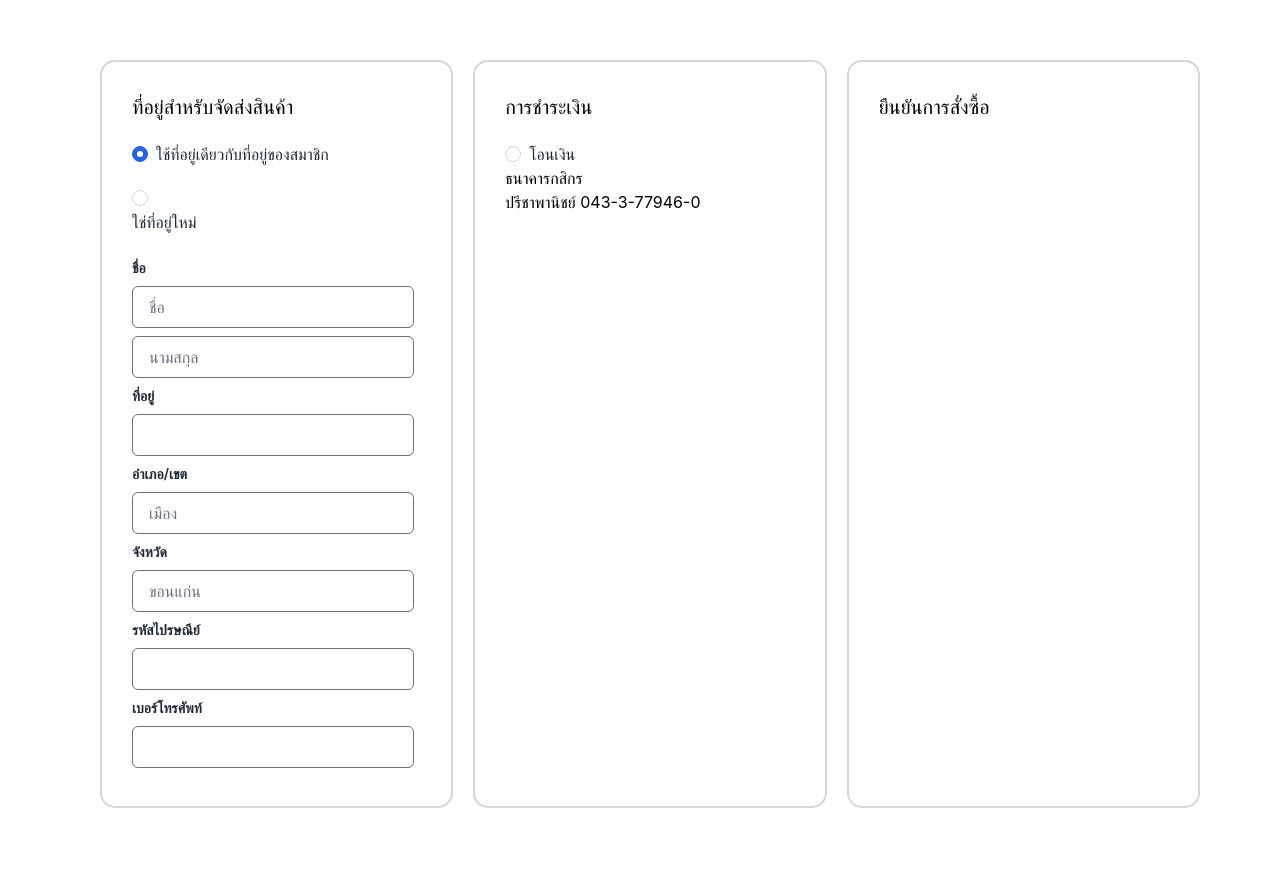
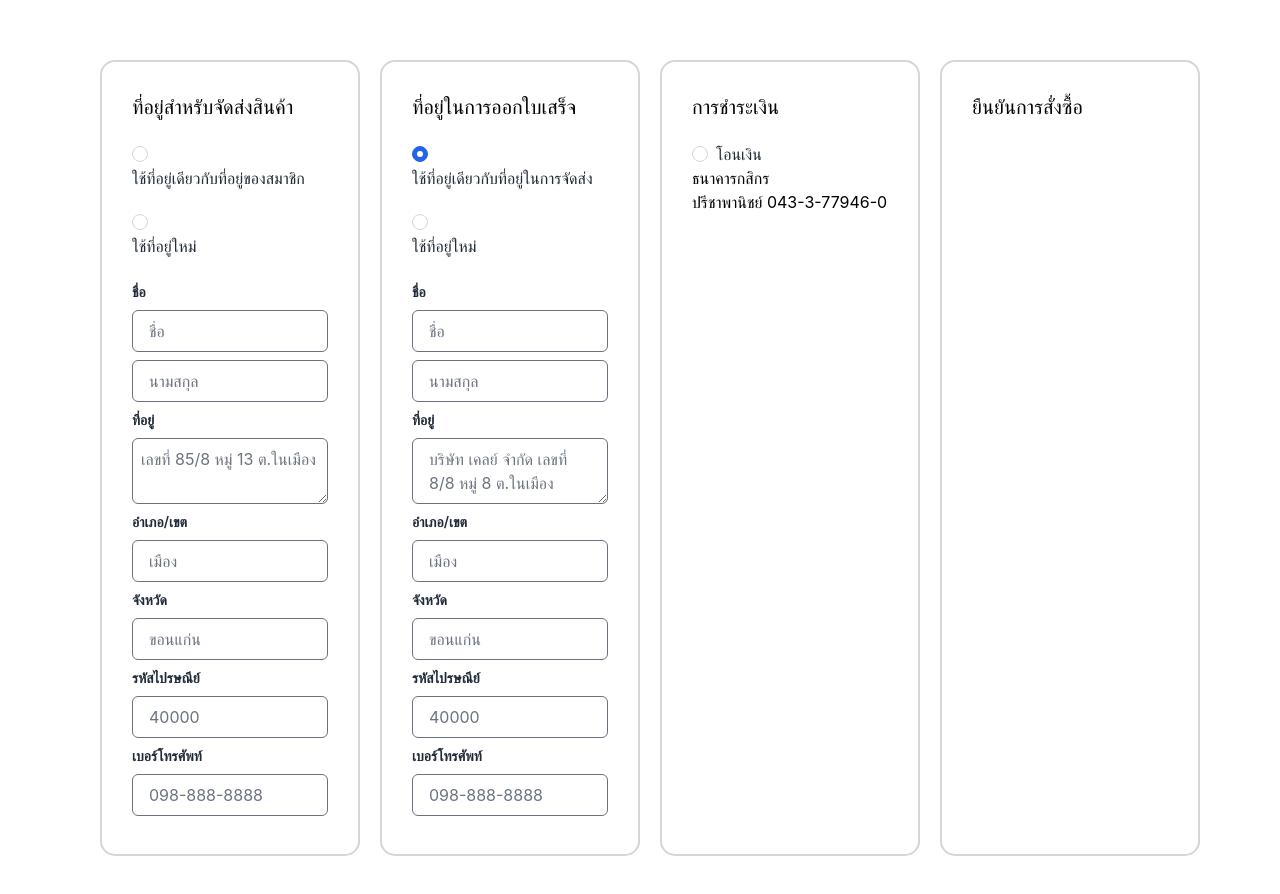
Before and after one commit to Zaiza2000/Project, a React (Create React App) app in the folder client/: page /checkout in a window 1280 px wide. Shown: the part 220-1114 px from the top of the page. Built offline with nearby package versions, Linux system fonts and the light colour scheme.

Commit message:
Update CheckOut.js

```diff
--- a/client/src/components/page/CheckOut.js
+++ b/client/src/components/page/CheckOut.js
@@ -8,20 +8,20 @@ export default function CheckOut() {
                 สั่งซื้อสินค้า
             </h1>
             <div className="flex space-x-10 m-20">
-                <div id="checkout" className="flex-1 w-26 ">
+                <div id="checkout" className="flex-1 w-32 ">
                     ที่อยู่สำหรับจัดส่งสินค้า
-                    <div class="flex ">
+                    <div className="flex ">
                         <div>
-                            <div class="form-check">
-                                <input class="form-check-input appearance-none rounded-full h-4 w-4 border border-gray-300 bg-white checked:bg-blue-600 checked:border-blue-600 focus:outline-none transition duration-200 my-1 align-top bg-no-repeat bg-center bg-contain float-left mr-2 cursor-pointer" type="radio" name="flexRadioDefault" id="flexRadioDefault10" checked></input>
+                            <div className="form-check">
+                                <input className="form-check-input appearance-none rounded-full h-4 w-4 border border-gray-300 bg-white checked:bg-blue-600 checked:border-blue-600 focus:outline-none transition duration-200 my-1 align-top bg-no-repeat bg-center bg-contain float-left mr-2 cursor-pointer" type="radio" name="flexRadioDefault" id="flexRadioDefault10" checked></input>
                                 <label className="form-check-label inline-block text-gray-800" for="flexRadioDefault1">
                                     ใช้ที่อยู่เดียวกับที่อยู่ของสมาชิก
                                 </label>
                             </div>
-                            <div class="form-check">
-                                <input class="form-check-input appearance-none rounded-full h-4 w-4 border border-gray-300 bg-white checked:bg-blue-600 checked:border-blue-600 focus:outline-none transition duration-200 my-1 align-top bg-no-repeat bg-center bg-contain float-left mr-2 cursor-pointer" type="radio" name="flexRadioDefault" id="flexRadioDefault20"></input>
+                            <div className="form-check">
+                                <input className="form-check-input appearance-none rounded-full h-4 w-4 border border-gray-300 bg-white checked:bg-blue-600 checked:border-blue-600 focus:outline-none transition duration-200 my-1 align-top bg-no-repeat bg-center bg-contain float-left mr-2 cursor-pointer" type="radio" name="flexRadioDefault" id="flexRadioDefault20"></input>
                                 <label className="form-check-label inline-block text-gray-800" for="flexRadioDefault2">
-                                    ใช่ที่อยู่ใหม่
+                                    ใช้ที่อยู่ใหม่
                                     <form className="mt-6">
                                         <div className="mb-2">
                                             <label
@@ -50,10 +50,122 @@ export default function CheckOut() {
                                             >
                                                 ที่อยู่
                                             </label>
+                                            <textarea
+                                                type="text"
+                                                name="address"
+                                                placeholder="เลขที่ 85/8 หมู่ 13 ต.ในเมือง "
+                                                className="block w-full px-2 py-2 mt-2 text-red-700 bg-white border rounded-md focus:border-red-400 focus:ring-purple-300 focus:outline-none focus:ring focus:ring-opacity-40"
+                                            />
+                                        </div>
+                                        <div className="mb-2">
+                                            <label
+                                                for="telephone"
+                                                className="block text-sm font-semibold text-gray-800"
+                                            >
+                                                อำเภอ/เขต
+                                            </label>
                                             <input
                                                 type="text"
                                                 name="address"
-                                                placeholder=" "
+                                                placeholder="เมือง"
+                                                className="block w-full px-4 py-2 mt-2 text-red-700 bg-white border rounded-md focus:border-red-400 focus:ring-purple-300 focus:outline-none focus:ring focus:ring-opacity-40"
+                                            />
+                                        </div>
+                                        <div className="mb-2">
+                                            <label
+                                                for="telephone"
+                                                className="block text-sm font-semibold text-gray-800"
+                                            >
+                                                จังหวัด
+                                            </label>
+                                            <input
+                                                type="text"
+                                                name="address"
+                                                placeholder="ขอนแก่น"
+                                                className="block w-full px-4 py-2 mt-2 text-red-700 bg-white border rounded-md focus:border-red-400 focus:ring-purple-300 focus:outline-none focus:ring focus:ring-opacity-40"
+                                            />
+                                        </div>
+                                        <div className="mb-2">
+                                            <label
+                                                for="telephone"
+                                                className="block text-sm font-semibold text-gray-800"
+                                            >
+                                                รหัสไปรษณีย์
+                                            </label>
+                                            <input
+                                                type="text"
+                                                name="address"
+                                                placeholder="40000"
+                                                className="block w-full px-4 py-2 mt-2 text-red-700 bg-white border rounded-md focus:border-red-400 focus:ring-purple-300 focus:outline-none focus:ring focus:ring-opacity-40"
+                                            />
+                                        </div>
+                                        <div className="mb-2">
+                                            <label
+                                                for="telephone"
+                                                className="block text-sm font-semibold text-gray-800"
+                                            >
+                                                เบอร์โทรศัพท์
+                                            </label>
+                                            <input
+                                                type="text"
+                                                name="tel"
+                                                placeholder="098-888-8888"
+                                                className="block w-full px-4 py-2 mt-2 text-red-700 bg-white border rounded-md focus:border-red-400 focus:ring-purple-300 focus:outline-none focus:ring focus:ring-opacity-40"
+                                            />
+                                        </div>
+                                    </form>
+                                </label>
+                            </div>
+                        </div>
+                    </div>
+
+                </div>
+                <div id="checkout" className="flex-1 w-32 ">
+                    ที่อยู่ในการออกใบเสร็จ
+                    <div className="flex ">
+                        <div>
+                            <div className="form-check">
+                                <input className="form-check-input appearance-none rounded-full h-4 w-4 border border-gray-300 bg-white checked:bg-blue-600 checked:border-blue-600 focus:outline-none transition duration-200 my-1 align-top bg-no-repeat bg-center bg-contain float-left mr-2 cursor-pointer" type="radio" name="flexRadioDefault" id="flexRadioDefault10" checked></input>
+                                <label className="form-check-label inline-block text-gray-800" for="flexRadioDefault1">
+                                    ใช้ที่อยู่เดียวกับที่อยู่ในการจัดส่ง
+                                </label>
+                            </div>
+                            <div class="form-check">
+                                <input class="form-check-input appearance-none rounded-full h-4 w-4 border border-gray-300 bg-white checked:bg-blue-600 checked:border-blue-600 focus:outline-none transition duration-200 my-1 align-top bg-no-repeat bg-center bg-contain float-left mr-2 cursor-pointer" type="radio" name="flexRadioDefault" id="flexRadioDefault20"></input>
+                                <label className="form-check-label inline-block text-gray-800" for="flexRadioDefault2">
+                                    ใช้ที่อยู่ใหม่
+                                    <form className="mt-6">
+                                        <div className="mb-2">
+                                            <label
+                                                for="text"
+                                                className="block text-sm font-semibold text-gray-800"
+                                            >
+                                                ชื่อ
+                                            </label>
+                                            <input
+                                                type="text"
+                                                name="firstname"
+                                                placeholder="ชื่อ"
+                                                className="block w-full px-4 py-2 mt-2 text-red-600 bg-white border rounded-md focus:border-red-400 focus:ring-purple-300 focus:outline-none focus:ring focus:ring-opacity-40"
+                                            />
+                                            <input
+                                                type="text"
+                                                name="lastname"
+                                                placeholder="นามสกุล"
+                                                className="block w-full px-4 py-2 mt-2 text-red-600 bg-white border rounded-md focus:border-red-400 focus:ring-purple-300 focus:outline-none focus:ring focus:ring-opacity-40"
+                                            />
+                                        </div>
+                                        <div className="mb-2">
+                                            <label
+                                                for="telephone"
+                                                className="block text-sm font-semibold text-gray-800"
+                                            >
+                                                ที่อยู่
+                                            </label>
+                                            <textarea
+                                                type="text"
+                                                name="address"
+                                                placeholder="บริษัท เคลย์ จำกัด เลขที่ 8/8 หมู่ 8 ต.ในเมือง"
                                                 className="block w-full px-4 py-2 mt-2 text-red-700 bg-white border rounded-md focus:border-red-400 focus:ring-purple-300 focus:outline-none focus:ring focus:ring-opacity-40"
                                             />
                                         </div>
@@ -95,7 +207,7 @@ export default function CheckOut() {
                                             <input
                                                 type="text"
                                                 name="address"
-                                                placeholder=" "
+                                                placeholder="40000"
                                                 className="block w-full px-4 py-2 mt-2 text-red-700 bg-white border rounded-md focus:border-red-400 focus:ring-purple-300 focus:outline-none focus:ring focus:ring-opacity-40"
                                             />
                                         </div>
@@ -109,7 +221,7 @@ export default function CheckOut() {
                                             <input
                                                 type="text"
                                                 name="tel"
-                                                placeholder=""
+                                                placeholder="098-888-8888"
                                                 className="block w-full px-4 py-2 mt-2 text-red-700 bg-white border rounded-md focus:border-red-400 focus:ring-purple-300 focus:outline-none focus:ring focus:ring-opacity-40"
                                             />
                                         </div>
@@ -120,10 +232,11 @@ export default function CheckOut() {
                     </div>
 
                 </div>
+
                 <div id="checkout" className="flex-1 w-32 ">
                     การชำระเงิน
                     <div class="form-check">
-                        <input class="form-check-input appearance-none rounded-full h-4 w-4 border border-gray-300 bg-white checked:bg-blue-600 checked:border-blue-600 focus:outline-none transition duration-200 my-1 align-top bg-no-repeat bg-center bg-contain float-left mr-2 cursor-pointer" type="radio" name="flexRadioDefault" id="flexRadioDefault10"></input>
+                        <input className="form-check-input appearance-none rounded-full h-4 w-4 border border-gray-300 bg-white checked:bg-blue-600 checked:border-blue-600 focus:outline-none transition duration-200 my-1 align-top bg-no-repeat bg-center bg-contain float-left mr-2 cursor-pointer" type="radio" name="flexRadioDefault" id="flexRadioDefault10"></input>
                         <label className="form-check-label inline-block text-gray-800" for="flexRadioDefault1">
                             โอนเงิน
                         </label>
```
